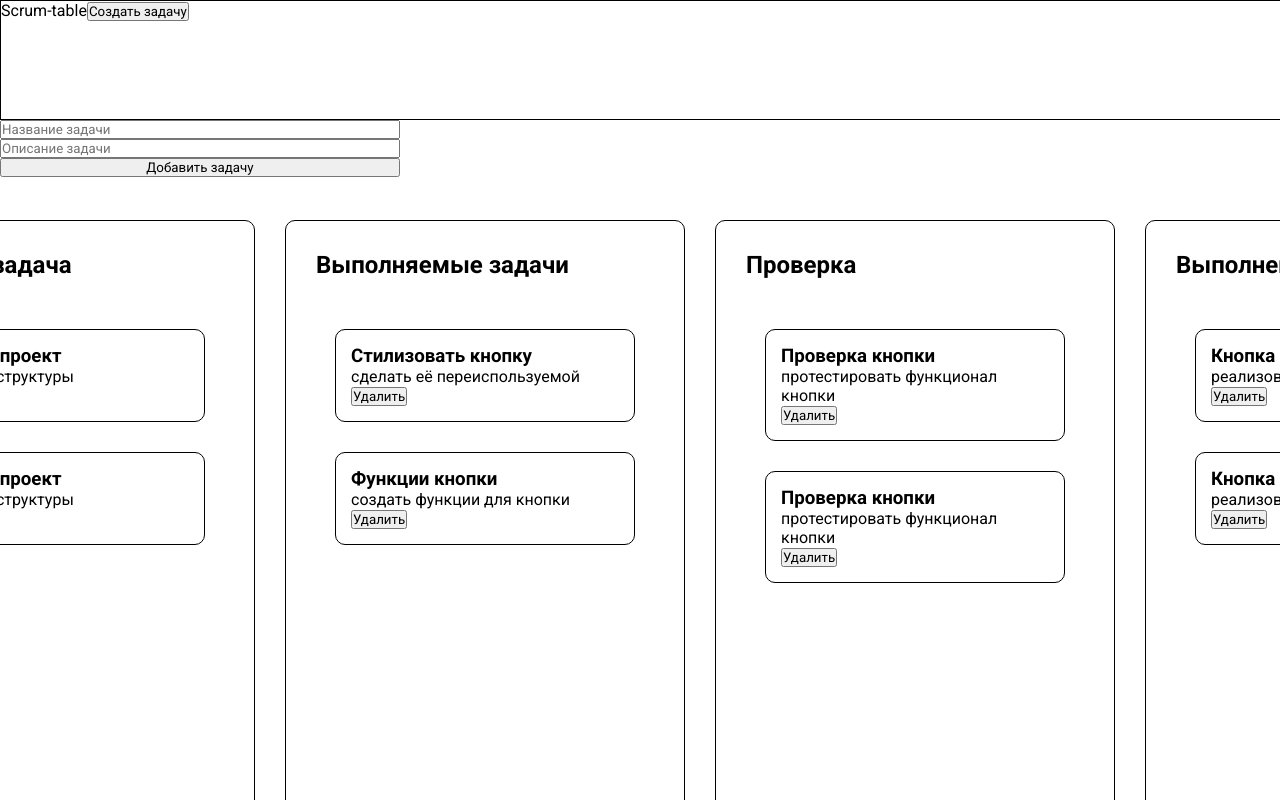
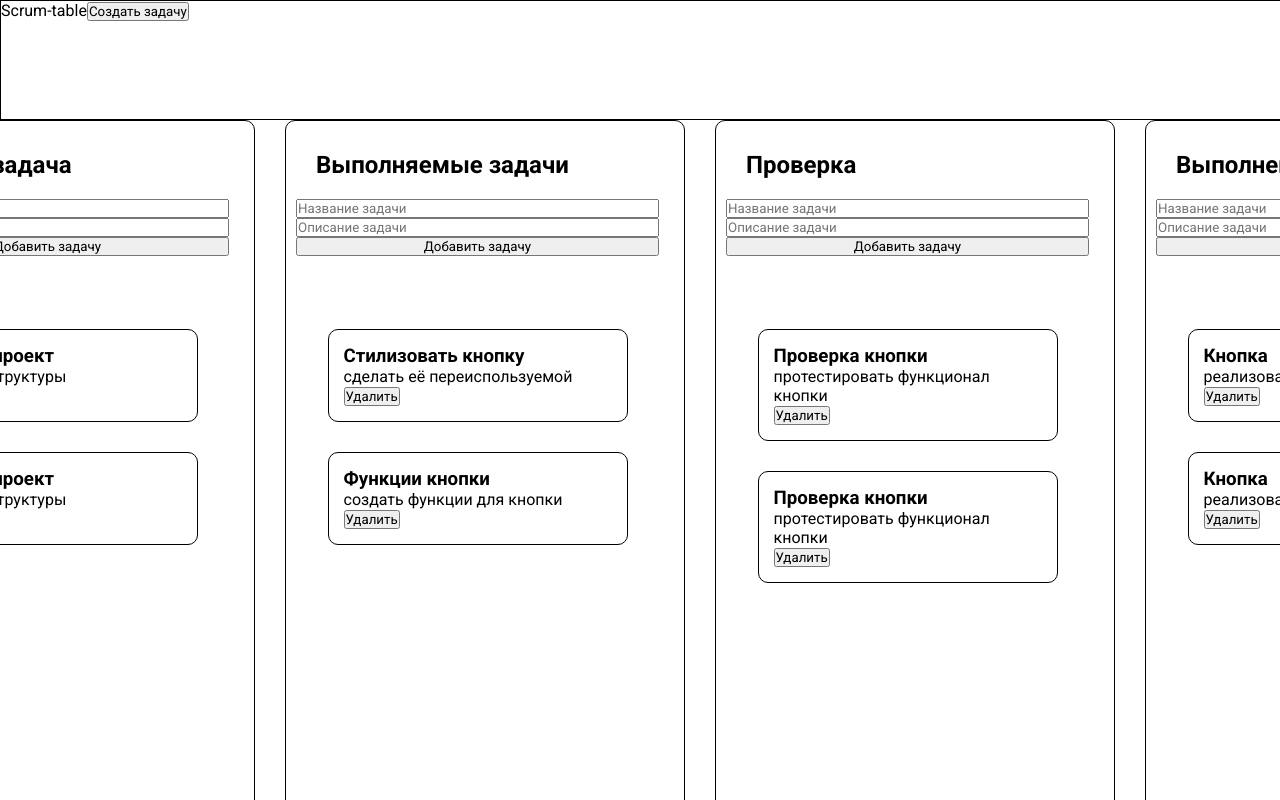
Before and after one commit to alyonavolk/scrum-table, a React (Create React App) app: page / in a window 1280 px wide. Shown: the top 800 px of the page. Built offline with nearby package versions, Linux system fonts and the light colour scheme.

Commit message:
не очищенный вариант приложения без стилей

```diff
--- a/src/components/App/App.js
+++ b/src/components/App/App.js
@@ -81,24 +81,45 @@ function App() {
   //   setCardDescr('');
   //   setCardTitle('');
   // }
-  const addNewItem = item => {
+  const addNewItem = (board) => {
     const newCard = {
       id: Date.now(),
-      cardTitle,
-      cardDescr
+      title: cardTitle,
+      descr: cardDescr
     }
     console.log(newCard);
-    setCurrentBoard([...boards, boards[0].items.push(newCard)]);
-    console.log(boards);
+    const id = boards.indexOf(board);
+    //setBoards([...boards[id].items, newCard]);
+    //boards[id].items.push(newCard);
+    setCurrentBoard([...boards, boards[id].items.push(newCard)]);
+    console.log(boards[id].items);
+    setBoards(boards.map(x => {
+      if (x.id === board.id){
+        return board;
+      }
+      if (x.id === currentBoard.id){
+        return currentBoard;
+      }
+      return x
+    }))
   }
-  const delCard = (id) => {
+  const delCard = (id, board) => {
     for (const column of boards) {
 			const delItem = column.items.find(it => it.id === id);
-
 			if (delItem) {
+        console.log(column.items.indexOf(delItem));
 				column.items.splice(column.items.indexOf(delItem), 1);
 			}
 		}
+    setBoards(boards.map(x => {
+      if (x.id === board.id){
+        return board;
+      }
+      if (x.id === currentBoard.id){
+        return currentBoard;
+      }
+      return x
+    }))
     console.log(boards);
   }
   // const delCard = (board, item) => {
@@ -125,11 +146,6 @@ function App() {
   return (
     <div className="app">
       <Header />
-            <div className='app__modal'>
-              <input placeholder='Название задачи' className='app_input' value={cardTitle} onChange={e => setCardTitle(e.target.value)} />
-              <input placeholder='Описание задачи' className='app_input' value={cardDescr} onChange={e => setCardDescr(e.target.value)} />
-              <button onClick={() => addNewItem()} className='app__button'>Добавить задачу</button>
-            </div>
       <div className='app__board'>
         {boards.map( board =>
           <div
@@ -138,10 +154,15 @@ function App() {
           className='board'
           key={board.id}>
             <h2 className='board__title'>{board.title}</h2>
+            <div className='app__modal'>
+              <input placeholder='Название задачи' className='app_input' value={cardTitle} onChange={e => setCardTitle(e.target.value)} />
+              <input placeholder='Описание задачи' className='app_input' value={cardDescr} onChange={e => setCardDescr(e.target.value)} />
+              <button onClick={() => addNewItem(board)} className='app__button'>Добавить задачу</button>
+            </div>
             {board.items.map(item =>
             <Card item={item} dragStartHandler={(e) => dragStartHandler(e, board, item)}
             dropHandler={(e) => dropHandler(e, board, item)}
-            delCard={(e) => delCard(item.id)} key={item.id}/>
+            delCard={(e) =>delCard(item.id, board)} key={item.id}/>
             )}
           </div>)}
       </div>
--- a/src/components/App/App.scss
+++ b/src/components/App/App.scss
@@ -28,12 +28,9 @@
     align-items: center;
     padding: 20px;
   }
+  overflow: scroll;
+  @supports (scrollbar-gutter: stable) {
+  overflow: auto;
+  scrollbar-gutter: stable;
+  }
 }
-
-.card{
-  width: 300px;
-  margin: 30px auto;
-  border: 1px solid black;
-  border-radius: 10px;
-  padding: 15px;
-}
--- a/src/components/card/card.js
+++ b/src/components/card/card.js
@@ -1,4 +1,5 @@
 import React from 'react';
+import './card.scss';
 
 const Card = (props) => {
 
--- /dev/null
+++ b/src/components/card/card.scss
@@ -0,0 +1,8 @@
+.card{
+    max-width: 300px;
+    margin: 30px auto;
+    border: 1px solid black;
+    border-radius: 10px;
+    padding: 15px;
+    white-space: pre-line;
+  }
```
